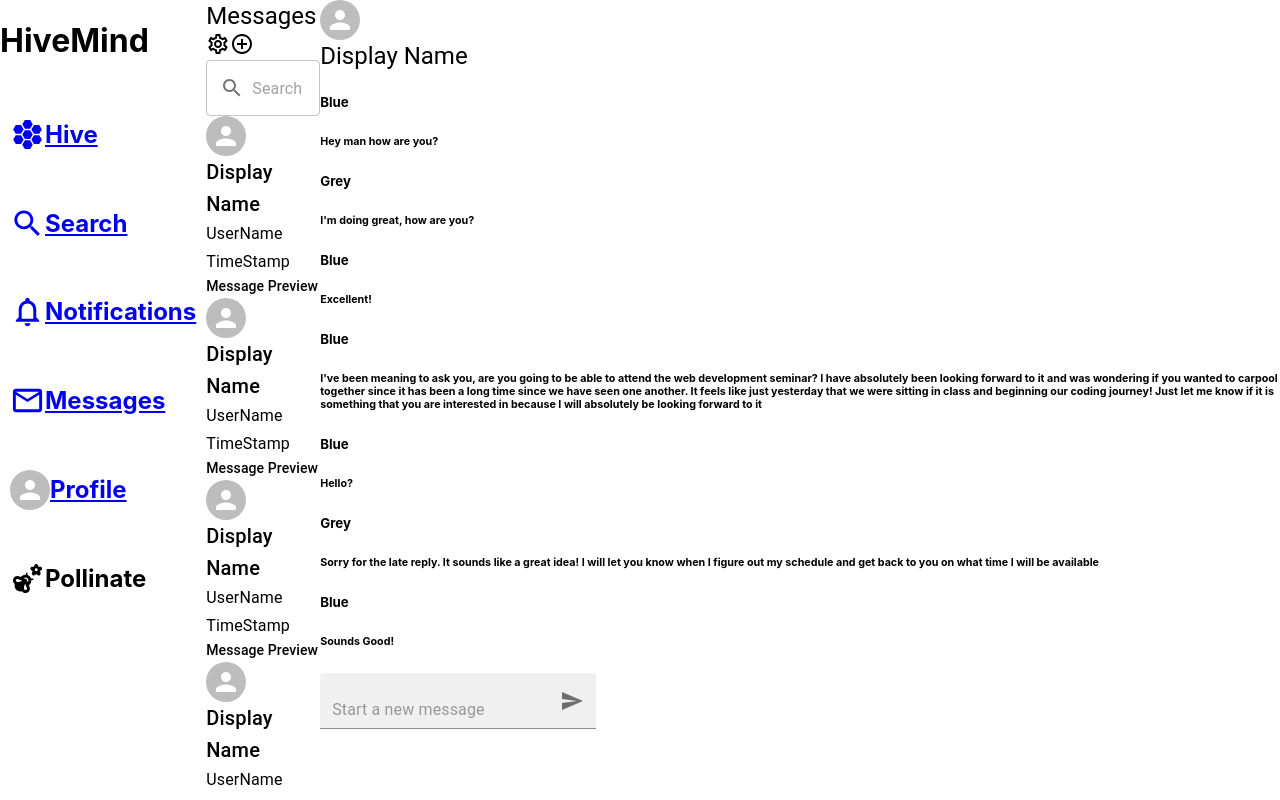
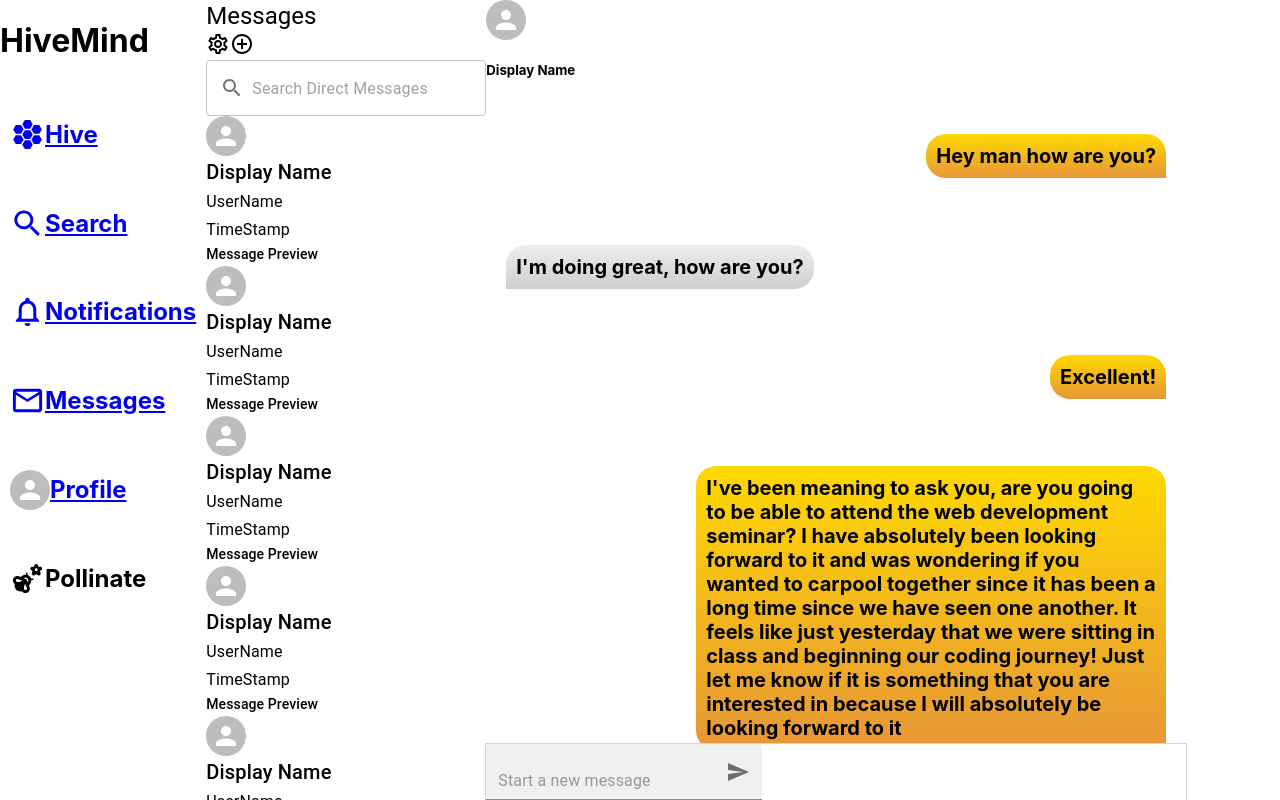
Before and after one commit to jck510/HiveMind, a React (Create React App) app: page /messages in a window 1280 px wide. Shown: the top 800 px of the page. Built offline with nearby package versions, Linux system fonts and the light colour scheme.

Commit message:
Styling for messages section

```diff
--- a/src/components/Conversation.js
+++ b/src/components/Conversation.js
@@ -18,7 +18,7 @@ const Conversation = () => {
     <div className='conversation-div'>
       <div className='conversation-header-div'>
         <Avatar />
-        <Typography variant='h5'>Display Name</Typography>
+        <h5>Display Name</h5>
       </div>
 
 
--- a/src/components/Message.js
+++ b/src/components/Message.js
@@ -7,9 +7,9 @@ const Message = ({conversationMessage}) => {
 
   console.log(conversationMessage.userID, ' had a message id of ', conversationMessage.messageID);
   return (
-    <div className='message-div'>
-        {(conversationMessage.userID === loggedInUserID) ? <h5>Blue</h5> : <h5>Grey</h5>}
-        <h6>{conversationMessage.messageText}</h6>
+    <div className='conversation-messages-div'>
+        {(conversationMessage.userID === loggedInUserID) ? <h5 className='your-own-message-bubble'>{conversationMessage.messageText}</h5> : <h5 className='another-user-message-bubble'>{conversationMessage.messageText}</h5>}
+        {/* need to add image/ attachment messages */}
     </div>
   )
 }
--- a/src/index.css
+++ b/src/index.css
@@ -362,3 +362,57 @@ code {
 .edit-profile-button:hover {
   background-color: rgba(128, 128, 128, 0.192);
 }
+
+/* Messages section */
+
+.conversation-toolbar-div {
+  width: 700px;
+  outline: 1px solid lightgrey;
+  position: fixed;
+  bottom: 0;
+  z-index: 9;
+  background-color: white;
+}
+
+.conversation-messages-div {
+  display:flex;
+  flex-flow: column nowrap;
+  min-width: 100%;
+  width: 700px;
+}
+
+.your-own-message-bubble {
+  display: block;
+  right: 0;
+  padding: 10px;
+  border-radius: 20px;
+  border-bottom-right-radius: 0px;
+  background-image: linear-gradient(180deg, rgb(255, 217, 0),rgb(231, 150, 56));
+  font-size: 20px;
+  color: black;
+  align-self: flex-end;
+  max-width: 450px;
+  margin-right: 20px;
+
+
+  /* background-color: rgb(128, 81, 28); */
+  /* outline: solid 2px #000; */
+  /* text-shadow: 1px 1px black, -1px -1px black, -1px 1px black, 1px -1px black; */
+}
+
+.another-user-message-bubble {
+
+  padding: 10px;
+  border-radius: 20px;
+  border-bottom-left-radius: 0px;
+  background-image: linear-gradient(180deg, rgb(238, 238, 238),rgb(207, 206, 206));
+  font-size: 20px;
+  color: black;
+  align-self: flex-start;
+  max-width: 450px;
+  margin-left: 20px;
+
+  /* background-color: rgb(128, 81, 28); */
+  /* outline: solid 2px #000; */
+  /* text-shadow: 1px 1px black, -1px -1px black, -1px 1px black, 1px -1px black; */
+}
```
